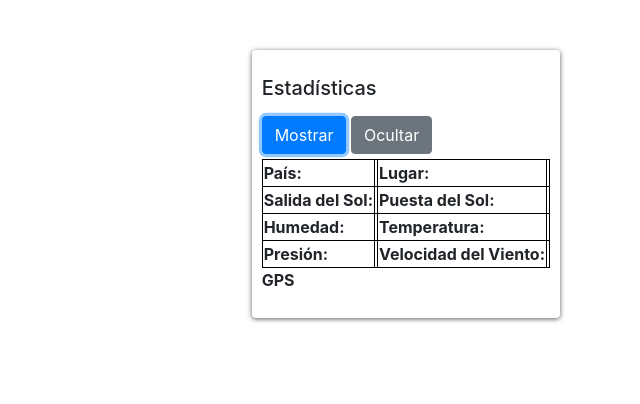
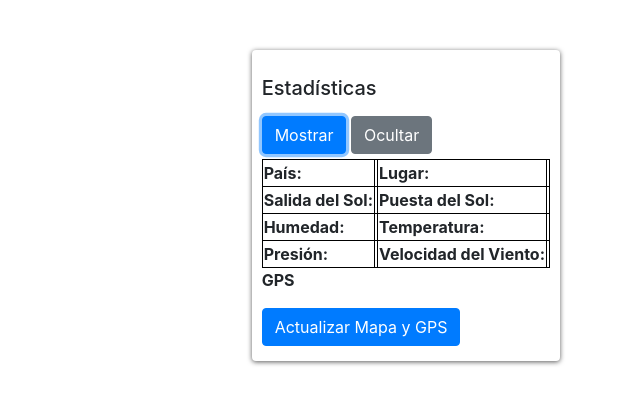
Before and after one commit to scharss/agrodata, a plain HTML site: page index.html in a window 1280 px wide. Both pictures are taken after a click on the button "Mostrar". Shown: the whole page, without its empty margins (640-1280 px from the left). Drawn offline with nearby package versions, Linux system fonts and the light colour scheme.

Commit message:
Update index.html

```diff
--- a/index.html
+++ b/index.html
@@ -72,7 +72,7 @@
 
                       </tr>
                       <tr><strong><p id="demo55"></p></strong></tr>
-
+                       <tr><button onclick="location.href='https://scharss.github.io/agrodata/'" class="btn btn-primary">Actualizar Mapa y GPS</button></tr>
                 </table>
 
 
```
